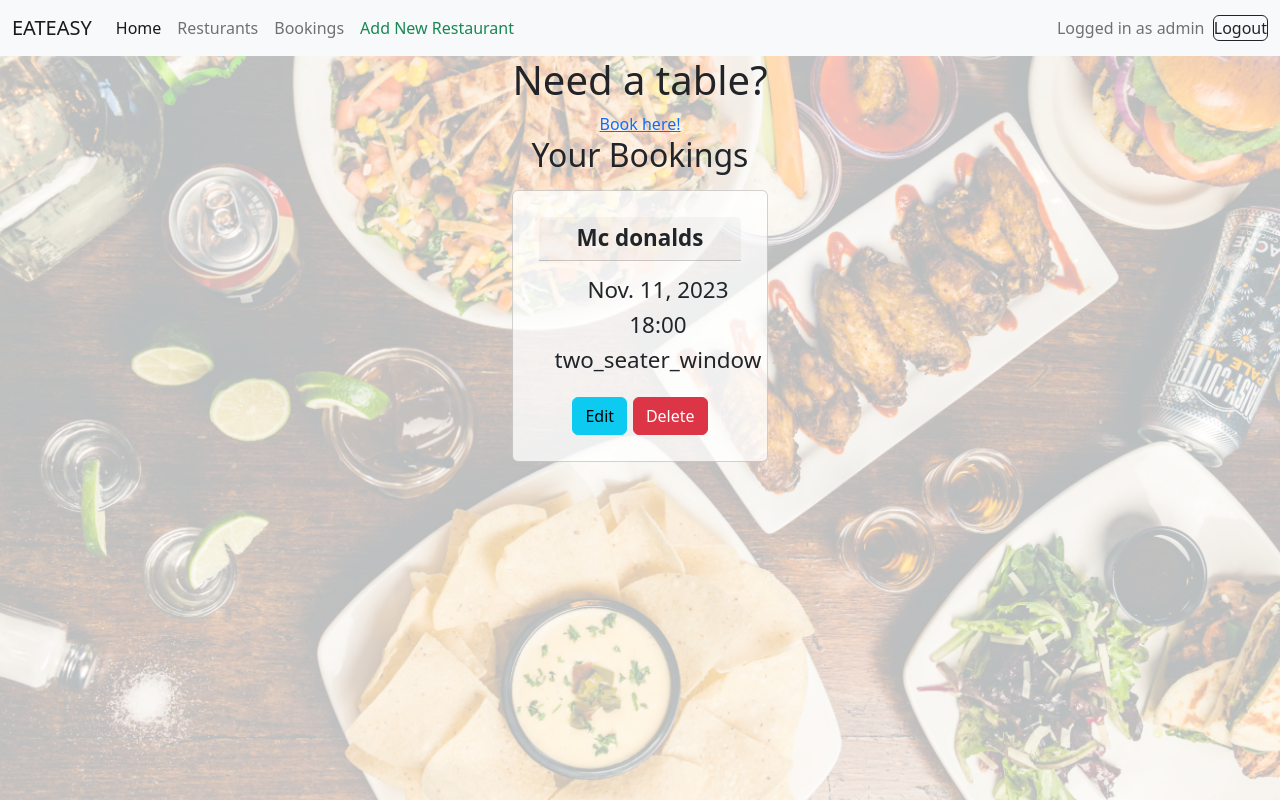
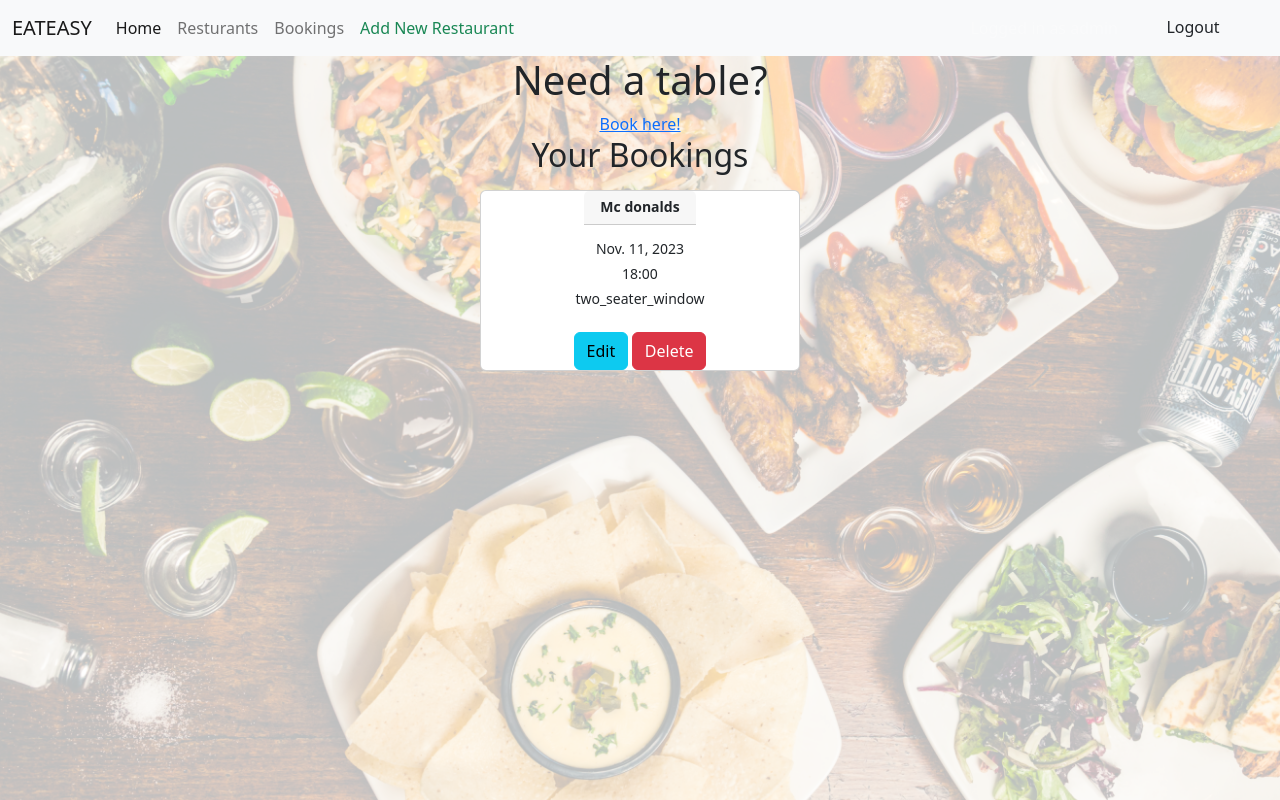
Before and after one commit to t-hullis/Restaurant-Booking-System, a Django app: page /bookings in a window 1280 px wide. Run offline with Django 3.2, Linux system fonts and the light colour scheme; a user stored in the database is signed in; data comes from the database, SQL or seed files in the repository; both versions use the stored data as it was after the commit.

Commit message:
add media to cards on booking and resturant pages

```diff
--- a/bookingsys/forms.py
+++ b/bookingsys/forms.py
@@ -16,6 +16,7 @@ class RegisterForm(UserCreationForm):
 
 class BookingForm(forms.ModelForm):
     date = forms.DateField(help_text="YYYY-MM-DD",widget=forms.DateInput(format='%Y-%m-%d', attrs={'type': 'date'}))
+    extra_info = forms.CharField(required=False)
 
     class Meta:
         model = Booking
--- a/static/css/styles.css
+++ b/static/css/styles.css
@@ -1,5 +1,5 @@
 :root {
-    --font-size: 1.75vw;
+    --font-size: 14px;
   }
 /* Background image */
 #background-home {
@@ -13,9 +13,26 @@
     margin: auto;
     }
 /* Cards for bookings and restaurants */
-.card {
+.cards {
     font-size: var(--font-size);
+    justify-content: center;
+    align-items: center;
+    text-align: center;
 }
+#card {
+  width:25vw ;
+}
+
+  /* .card-body {
+    max-width: 100%;
+    max-height: 100%;
+    display: flex;
+    justify-content: center;
+    align-items: center;
+    text-align: center;
+    overflow: hidden;
+    font-size: calc(12px + 1vw);
+  } */
 
 .card-header {
     font-size: var(--font-size);
@@ -26,3 +43,29 @@
 .card-title {
     font-size: var(--font-size);
 }
+/* Media query for screens smaller than 768px */
+@media (max-width: 767px) {
+    #card {
+      font-size: 14px;
+      width: 55vw ;
+    }
+  }
+
+  /* Media query for screens smaller than 480px */
+  @media (max-width: 479px) {
+    #card {
+      font-size: 12px;
+      width: 55vw ;
+    }
+  }
+
+#lgn-btn {
+    width: 150px;
+}
+
+#disp-usr {
+    color: rgba(255, 255, 255, 0.3);
+
+}
+
+@
--- a/templates/bookingsys/base.html
+++ b/templates/bookingsys/base.html
@@ -38,10 +38,10 @@
           <div class="d-flex flex-row">
               <li class="nav-item collapse navbar-collapse"></li>
               {% if user.is_authenticated %}
-              <span class="navbar-text">Logged in as {{user.username}} &nbsp;</span>
-              <a class="btn btn-outline-dark nav-link" style="margin: auto;" href="/logout/">Logout</a>
+              <span class="navbar-text" id="disp-usr">Logged in as {{user.username}} </span>
+              <a class="btn" id="lgn-btn"  href="/logout/">Logout</a>
               {% else %}
-              <a class="btn btn-outline-dark nav-link" style="margin: auto;" href="{%url 'login' %}">Login</a>
+              <a class="btn" id="lgn-btn"  href="{%url 'login' %}">Login</a>
               {% endif %}
             </ul>
           </div>
--- a/templates/bookingsys/bookings.html
+++ b/templates/bookingsys/bookings.html
@@ -8,17 +8,17 @@
 </div>
 <div class="container text-center" style="height: 70vh; ">
   <h2>Your Bookings</h2>
-    <div class="row justify-content-between justify-content-around text-center">
+    <div class="row justify-content-between justify-content-around">
       {% for booking in bookings %}
-      <div class="card mt-2" style="width: 20vw; overflow:hidden;background-color:rgba(255, 255, 255, 0.75); padding:2vw;">
+      <div class="card cards d-flex justify-content-center mt-2 text-center" id="card" >
         <h2 class="card-header"><strong>{{ booking.restaurant.name }}</strong></h2>
         <div class="card-body d-flex flex-row justify-content-between">
-          <div>
+          <div class="text-center">
             <h4 class="card-title"> {{ booking.date}}</h4>
             <h4 class="card-title"> {{ booking.start_time}}</h4>
             <h5 class="card-title"> {{ booking.party_size}}</h5>
+          </div>
 
-          </div>
         </div>
         <form method="POST">
           {% csrf_token %}
--- a/templates/registration/login.html
+++ b/templates/registration/login.html
@@ -1,7 +1,7 @@
 {% extends 'bookingsys/base.html' %} {% block title %}Login{% endblock %}
 
 {% load crispy_forms_tags %} {% block content %}
-<div class="d-flex justify-content-center align-items-center my-form">
+<div class="d-flex justify-content-center align-items-center mt-5 my-form">
   <form method="post" class="text-center ">
     {% csrf_token %}{{form|crispy}}
     <p>Don't have an account? Create one <a href="/sign-up">Here</a>!</p>
```
Also changed, not shown: db.sqlite3.
